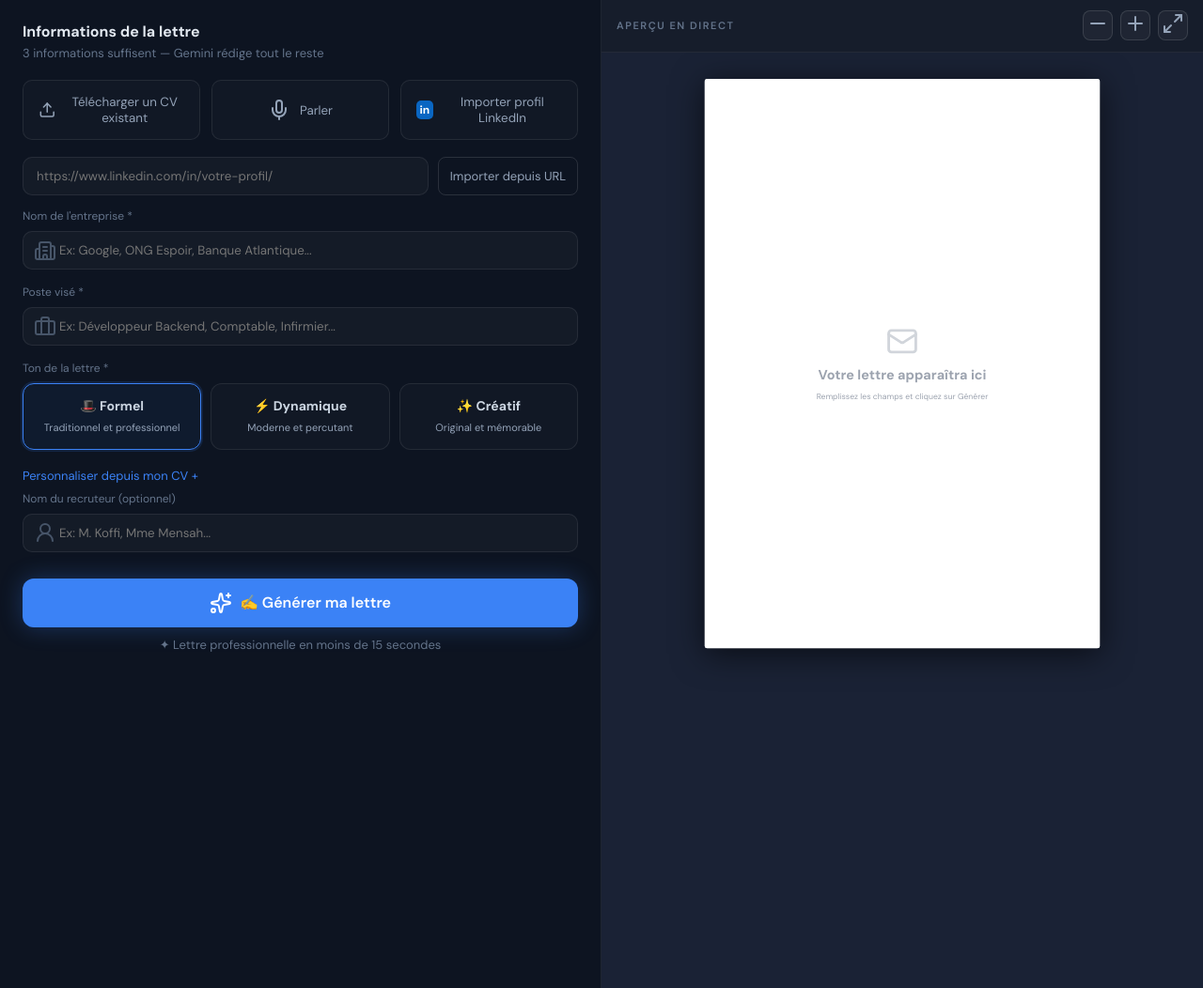
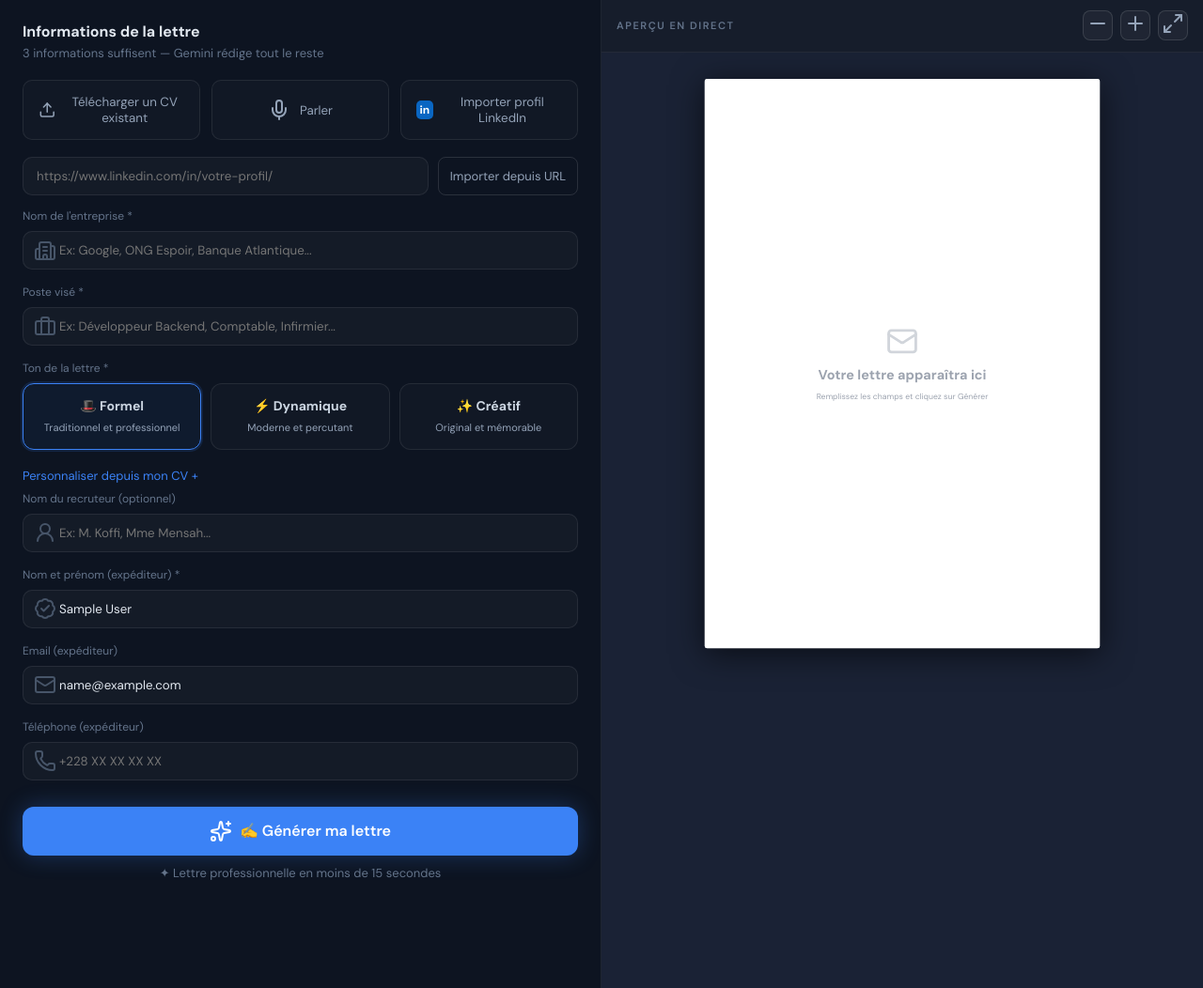
Before and after one commit to junior26-cyber/profolio, a Django app: page /letters/create/ in a window 1280 px wide. Shown: the part 57-1109 px from the top of the page at 94% size. Run offline with Django 4.2, Linux system fonts and the light colour scheme; the visitor is signed in with stand-in values (Sample User, id 1); data that the repository does not hold is empty.

Commit message:
Prefill and edit letter sender info from account

```diff
--- a/core/models.py
+++ b/core/models.py
@@ -30,6 +30,9 @@ class Letter(models.Model):
     template = models.CharField(max_length=40, default="elite")
     tone = models.CharField(max_length=20, default="formel")
     recruiter = models.CharField(max_length=120, blank=True, default="")
+    sender_name = models.CharField(max_length=180, blank=True, default="")
+    sender_email = models.EmailField(blank=True, default="")
+    sender_phone = models.CharField(max_length=40, blank=True, default="")
     is_draft = models.BooleanField(default=True)
     updated_at = models.DateTimeField(auto_now=True)
     created_at = models.DateTimeField(auto_now_add=True)
--- a/core/views.py
+++ b/core/views.py
@@ -566,12 +566,37 @@ def _render_cv_pdf_html(cv_data: dict) -> str:
     return _render_cv_template_html(template_id, context)
 
 
-def _render_letter_html(*, template_id: str, content: str, company: str, position: str, recruiter: str, now_value: datetime | None = None) -> str:
+def _default_sender_from_user(user) -> dict:
+    first = (getattr(user, "first_name", "") or "").strip()
+    last = (getattr(user, "last_name", "") or "").strip()
+    full = f"{first} {last}".strip() or (getattr(user, "username", "") or "Nom Prénom")
+    return {
+        "sender_name": full,
+        "sender_email": (getattr(user, "email", "") or "").strip(),
+        "sender_phone": "",
+    }
+
+
+def _render_letter_html(
+    *,
+    template_id: str,
+    content: str,
+    company: str,
+    position: str,
+    recruiter: str,
+    sender_name: str = "",
+    sender_email: str = "",
+    sender_phone: str = "",
+    now_value: datetime | None = None,
+) -> str:
     now_value = now_value or datetime.now()
     date_label = now_value.strftime("%d/%m/%Y")
     safe_company = html.escape(company.strip() or "Entreprise")
     safe_position = html.escape(position.strip() or "Poste visé")
     safe_recruiter = html.escape(recruiter.strip() or "Madame, Monsieur")
+    safe_sender_name = html.escape(sender_name.strip() or "Nom Prénom")
+    safe_sender_email = html.escape(sender_email.strip())
+    safe_sender_phone = html.escape(sender_phone.strip())
     safe_content = html.escape(content.strip())
 
     if not safe_content:
@@ -591,7 +616,7 @@ def _render_letter_html(*, template_id: str, content: str, company: str, positio
           <div style=\"height:26px;background:#77C6C8;\"></div>
           <main style=\"padding:44px 40px 72px;\">
             <header style=\"text-align:center;\">
-              <div style=\"font-size:44px;line-height:1;font-weight:800;color:#0F172A;\">Nom Prénom</div>
+              <div style=\"font-size:44px;line-height:1;font-weight:800;color:#0F172A;\">{safe_sender_name}</div>
               <div style=\"margin-top:8px;font-size:17px;color:#475569;\">Candidature pour le poste de {safe_position}</div>
               <div style=\"margin-top:24px;height:3px;background:#77C6C8;\"></div>
             </header>
@@ -605,11 +630,9 @@ def _render_letter_html(*, template_id: str, content: str, company: str, positio
             <section style=\"margin-top:24px;font-size:15px;line-height:1.85;color:#1E293B;\">
               <p style=\"margin:0 0 16px;\">Je vous prie d'agréer, Madame, Monsieur, l'expression de mes salutations distinguées.</p>
               <div style=\"margin-top:38px;text-align:right;\">
-                <p style=\"margin:0;font-weight:700;color:#0F172A;\">Nom Prénom</p>
-                <p style=\"margin:4px 0 0;font-size:13px;color:#64748B;\">Mon adresse postale</p>
-                <p style=\"margin:2px 0 0;font-size:13px;color:#64748B;\">Code postal + Ville</p>
-                <p style=\"margin:2px 0 0;font-size:13px;color:#64748B;\">example@gmail.com</p>
-                <p style=\"margin:2px 0 0;font-size:13px;color:#64748B;\">+228 XX XX XX XX</p>
+                <p style=\"margin:0;font-weight:700;color:#0F172A;\">{safe_sender_name}</p>
+                <p style=\"margin:4px 0 0;font-size:13px;color:#64748B;\">{safe_sender_email}</p>
+                <p style=\"margin:2px 0 0;font-size:13px;color:#64748B;\">{safe_sender_phone}</p>
               </div>
             </section>
           </main>
@@ -1395,6 +1418,7 @@ def letters_home(request: HttpRequest):
 def letters_create_page(request: HttpRequest):
     letter_id = request.GET.get("letter_id")
     user_cvs = [{"id": r.id, "title": (r.input_data or {}).get("job_title") or "CV sans titre", "updated_at": r.updated_at.isoformat(), "template_name": (r.template or {}).get("name", "CV")} for r in Resume.objects.filter(user=request.user).order_by("-id")]
+    sender_defaults = _default_sender_from_user(request.user)
 
     current_letter = None
     if letter_id and str(letter_id).isdigit():
@@ -1408,12 +1432,15 @@ def letters_create_page(request: HttpRequest):
                 "recruiter": letter.recruiter,
                 "content": letter.content,
                 "linked_cv_id": letter.linked_cv_id,
+                "sender_name": letter.sender_name or sender_defaults["sender_name"],
+                "sender_email": letter.sender_email or sender_defaults["sender_email"],
+                "sender_phone": letter.sender_phone or "",
             }
 
     return _render_page(
         request,
         "letters_create.html",
-        {"user_cvs": user_cvs, "letter_draft": current_letter, "letter_mode": "create"},
+        {"user_cvs": user_cvs, "letter_draft": current_letter, "letter_mode": "create", "sender_defaults": sender_defaults},
     )
 
 
@@ -1429,6 +1456,7 @@ def letters_build_page(request: HttpRequest, letter_id: int):
         }
         for r in Resume.objects.filter(user=request.user).order_by("-id")
     ]
+    sender_defaults = _default_sender_from_user(request.user)
     letter = Letter.objects.filter(id=letter_id, user=request.user).first()
     if not letter:
         return redirect("/letters/create/")
@@ -1440,11 +1468,14 @@ def letters_build_page(request: HttpRequest, letter_id: int):
         "recruiter": letter.recruiter,
         "content": letter.content,
         "linked_cv_id": letter.linked_cv_id,
+        "sender_name": letter.sender_name or sender_defaults["sender_name"],
+        "sender_email": letter.sender_email or sender_defaults["sender_email"],
+        "sender_phone": letter.sender_phone or "",
     }
     return _render_page(
         request,
         "letters_create.html",
-        {"user_cvs": user_cvs, "letter_draft": current_letter, "letter_mode": "build"},
+        {"user_cvs": user_cvs, "letter_draft": current_letter, "letter_mode": "build", "sender_defaults": sender_defaults},
     )
 
 
@@ -1458,6 +1489,9 @@ def letter_preview_api(request: HttpRequest):
         company=str(payload.get("company", "")),
         position=str(payload.get("position", "")),
         recruiter=str(payload.get("recruiter", "")),
+        sender_name=str(payload.get("sender_name", "")),
+        sender_email=str(payload.get("sender_email", "")),
+        sender_phone=str(payload.get("sender_phone", "")),
     )
     return HttpResponse(html_doc)
 
@@ -1470,6 +1504,10 @@ def generate_letter_api(request: HttpRequest):
     position = str(payload.get("position", "")).strip()
     tone = str(payload.get("tone", "formel"))
     recruiter = str(payload.get("recruiter", "")).strip()
+    sender_defaults = _default_sender_from_user(request.user)
+    sender_name = str(payload.get("sender_name", "")).strip() or sender_defaults["sender_name"]
+    sender_email = str(payload.get("sender_email", "")).strip() or sender_defaults["sender_email"]
+    sender_phone = str(payload.get("sender_phone", "")).strip() or sender_defaults["sender_phone"]
     cv_id = payload.get("cv_id")
 
     if not company or not position:
@@ -1496,6 +1534,9 @@ def generate_letter_api(request: HttpRequest):
         template="elite",
         tone=tone,
         recruiter=recruiter,
+        sender_name=sender_name,
+        sender_email=sender_email,
+        sender_phone=sender_phone,
         is_draft=False,
     )
     return JsonResponse({"success": True, "content": content, "letter_id": letter.id})
@@ -1523,6 +1564,10 @@ def save_letter_draft(request: HttpRequest):
     letter.template = "elite"
     letter.tone = str(payload.get("tone", "formel"))
     letter.recruiter = str(payload.get("recruiter", "")).strip()
+    sender_defaults = _default_sender_from_user(request.user)
+    letter.sender_name = str(payload.get("sender_name", "")).strip() or sender_defaults["sender_name"]
+    letter.sender_email = str(payload.get("sender_email", "")).strip() or sender_defaults["sender_email"]
+    letter.sender_phone = str(payload.get("sender_phone", "")).strip() or sender_defaults["sender_phone"]
     letter.linked_cv = Resume.objects.filter(id=int(cv_id), user=request.user).first() if cv_id else None
     letter.is_draft = True
     letter.save()
@@ -1579,6 +1624,9 @@ def download_letter(request: HttpRequest, letter_id: int):
         company=letter.company,
         position=letter.position,
         recruiter=letter.recruiter,
+        sender_name=letter.sender_name,
+        sender_email=letter.sender_email,
+        sender_phone=letter.sender_phone,
     )
     return _html_to_pdf_response(html_doc, f"lettre-{letter.id}.pdf")
 
--- a/static/js/letter_builder.js
+++ b/static/js/letter_builder.js
@@ -68,6 +68,9 @@ document.addEventListener("DOMContentLoaded", function () {
       tone: currentTone,
       cv_id: selectedCvId?.value ? Number(selectedCvId.value) : null,
       recruiter: document.getElementById("recruiter")?.value.trim() || "",
+      sender_name: document.getElementById("senderName")?.value.trim() || "",
+      sender_email: document.getElementById("senderEmail")?.value.trim() || "",
+      sender_phone: document.getElementById("senderPhone")?.value.trim() || "",
       content: document.getElementById("letter-textarea")?.value || "",
       lang: appLang,
     };
@@ -78,7 +81,7 @@ document.addEventListener("DOMContentLoaded", function () {
     previewTimer = setTimeout(updatePreview, 400);
   }
 
-  ["company", "position", "recruiter"].forEach((id) => {
+  ["company", "position", "recruiter", "senderName", "senderEmail", "senderPhone"].forEach((id) => {
     document.getElementById(id)?.addEventListener("input", schedulePreviewUpdate);
   });
 
--- a/templates/letters_create.html
+++ b/templates/letters_create.html
@@ -128,6 +128,30 @@
           </div>
         </div>
 
+        <div class="form-group">
+          <label>Nom et prénom (expéditeur) *</label>
+          <div class="input-with-icon">
+            <i data-lucide="badge-check" class="input-icon"></i>
+            <input id="senderName" class="letter-input" type="text" placeholder="Votre nom complet" value="{{ letter_draft.sender_name if letter_draft else sender_defaults.sender_name }}" />
+          </div>
+        </div>
+
+        <div class="form-group">
+          <label>Email (expéditeur)</label>
+          <div class="input-with-icon">
+            <i data-lucide="mail" class="input-icon"></i>
+            <input id="senderEmail" class="letter-input" type="email" placeholder="vous@email.com" value="{{ letter_draft.sender_email if letter_draft else sender_defaults.sender_email }}" />
+          </div>
+        </div>
+
+        <div class="form-group">
+          <label>Téléphone (expéditeur)</label>
+          <div class="input-with-icon">
+            <i data-lucide="phone" class="input-icon"></i>
+            <input id="senderPhone" class="letter-input" type="text" placeholder="+228 XX XX XX XX" value="{{ letter_draft.sender_phone if letter_draft else sender_defaults.sender_phone }}" />
+          </div>
+        </div>
+
         <button id="generate-btn" class="btn-generate" type="button">
           <i data-lucide="sparkles"></i>
           <span id="btn-text">✍️ Générer ma lettre</span>
```
Also changed, not shown: core/migrations/0003_letter_sender_fields.py (added).
